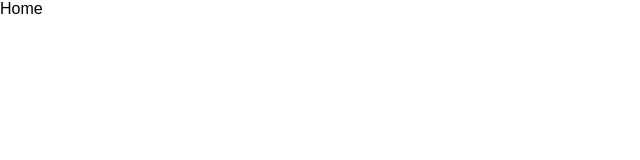
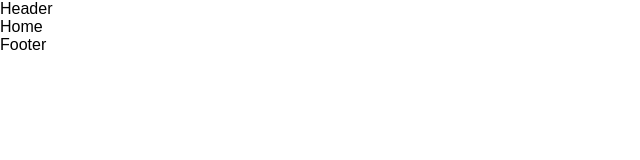
Before and after one commit to quokkateam/quokka, a React (Create React App) app: page / in a window 1280 px wide. Shown: the top 160 px of the page, without its empty margins (0-640 px from the left). Built offline with nearby package versions, Linux system fonts and the light colour scheme.

Commit message:
Added page routing with react-router-dom

```diff
--- a/package.json
+++ b/package.json
@@ -6,7 +6,8 @@
     "axios": "^0.16.2",
     "immutable": "^3.8.1",
     "react": "^15.6.1",
-    "react-dom": "^15.6.1"
+    "react-dom": "^15.6.1",
+    "react-router-dom": "^4.1.1"
   },
   "jest": {
     "coverageDirectory": "./coverage/",
@@ -21,7 +22,7 @@
     "build": "react-scripts build",
     "test": "react-scripts test --env=jsdom",
     "eject": "react-scripts eject",
-    "sass" : "sass --watch src/styles/scss:src/styles/css",
+    "sass": "sass --watch src/styles/scss:src/styles/css",
     "sass:build": "sass src/styles/scss:src/styles/css"
   },
   "proxy": "http://localhost:5000"
--- /dev/null
+++ b/src/App.js
@@ -0,0 +1,18 @@
+import React, { Component } from 'react';
+import Main from './Main'
+import Header from './components/shared/Header'
+import Footer from './components/shared/Footer'
+
+class App extends Component {
+	render() {
+		return (
+			<div>
+				<Header />
+				<Main />
+				<Footer />
+			</div>
+		);
+	}
+}
+
+export default App;
--- /dev/null
+++ b/src/Main.js
@@ -0,0 +1,27 @@
+import React, { Component } from 'react';
+import { Switch, Route } from 'react-router-dom'
+import Home from './components/home/Home'
+import SignUp from './components/auth/SignUp'
+import SignIn from './components/auth/SignIn'
+import Challenge from './components/challenge/Challenge'
+import Habit from './components/habit/Habit'
+import CheckIn from './components/check-in/CheckIn'
+
+class Main extends Component {
+	render() {
+		return (
+      <div>
+        <Switch>
+          <Route exact path='/' component={Home}/>
+          <Route exact path='/signup' component={SignUp}/>
+          <Route exact path='/signin' component={SignIn}/>
+          <Route exact path='/challenge' component={Challenge}/>
+          <Route path='/habit' component={Habit}/>
+          <Route path='/check-in' component={CheckIn}/>
+        </Switch>
+      </div>
+		);
+	}
+}
+
+export default Main;
--- a/src/index.js
+++ b/src/index.js
@@ -1,9 +1,14 @@
 import React from 'react';
 import ReactDOM from 'react-dom';
-import Home from './components/home/Home';
+import { BrowserRouter } from 'react-router-dom';
+import App from './App';
 import registerServiceWorker from './registerServiceWorker';
 import './styles/css/index.css';
 
-ReactDOM.render(<Home />, document.getElementById('root'));
+ReactDOM.render((
+  <BrowserRouter>
+    <App />
+  </BrowserRouter>
+), document.getElementById('root'));
 
 registerServiceWorker();
```
